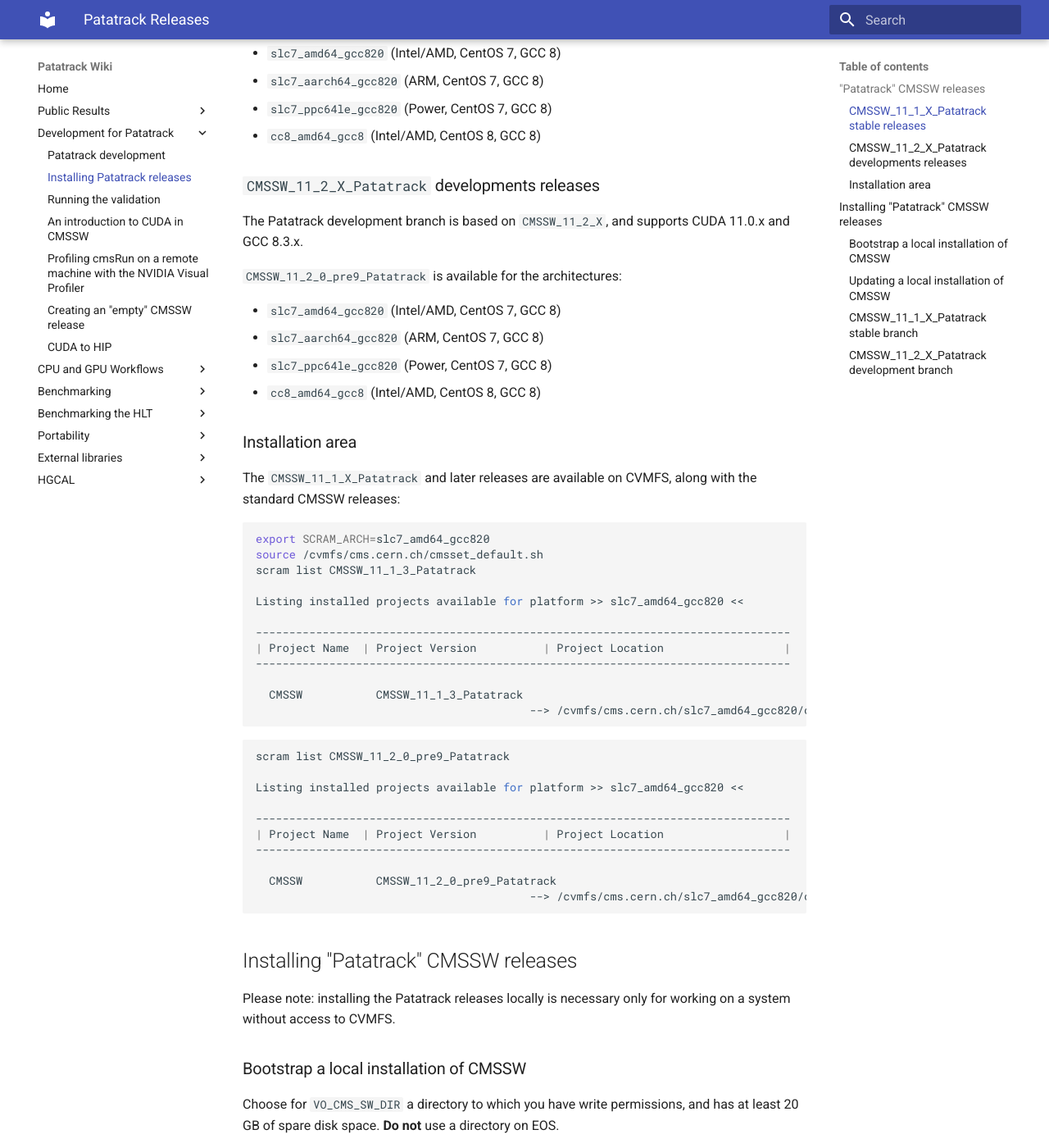
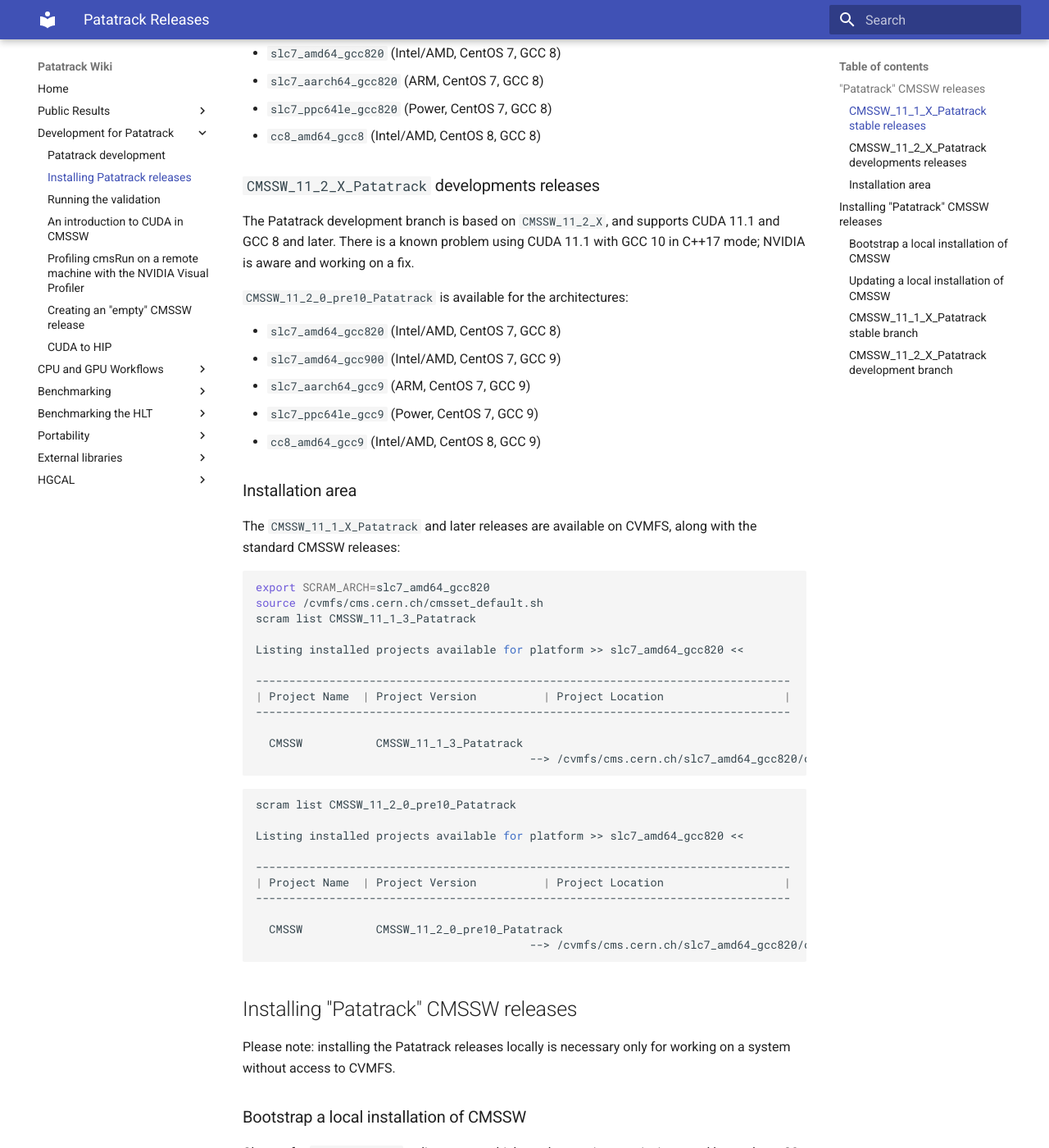
Before and after one commit to cms-patatrack/patatrack-website, an MkDocs documentation site: the page built from wiki/PatatrackReleases.md, in a window 1280 px wide and 1400 px high, scrolled down 333 px. Shown: the whole window at 82% size. Built offline with MkDocs 1.6.1 and Material for MkDocs 9.7.7, drawn with Linux system fonts in a browser that asks for light colours; some of the changed text lies outside the part shown.

Commit message:
Update releases to CMSSW_11_2_0_pre10_Patatrack

````diff
--- a/wiki/PatatrackReleases.md
+++ b/wiki/PatatrackReleases.md
@@ -25,14 +25,17 @@
 ### `CMSSW_11_2_X_Patatrack` developments releases
 
 The Patatrack development branch is based on `CMSSW_11_2_X`, and
-supports CUDA 11.0.x and GCC 8.3.x.
+supports CUDA 11.1 and GCC 8 and later.
+There is a known problem using CUDA 11.1 with GCC 10 in C++17 mode;
+NVIDIA is aware and working on a fix.
 
-`CMSSW_11_2_0_pre9_Patatrack` is available for the architectures:
+`CMSSW_11_2_0_pre10_Patatrack` is available for the architectures:
 
   - `slc7_amd64_gcc820` (Intel/AMD, CentOS 7, GCC 8)
-  - `slc7_aarch64_gcc820` (ARM, CentOS 7, GCC 8)
-  - `slc7_ppc64le_gcc820` (Power,  CentOS 7, GCC 8)
-  - `cc8_amd64_gcc8` (Intel/AMD, CentOS 8, GCC 8)
+  - `slc7_amd64_gcc900` (Intel/AMD, CentOS 7, GCC 9)
+  - `slc7_aarch64_gcc9` (ARM, CentOS 7, GCC 9)
+  - `slc7_ppc64le_gcc9` (Power,  CentOS 7, GCC 9)
+  - `cc8_amd64_gcc9` (Intel/AMD, CentOS 8, GCC 9)
 
 
 ### Installation area
@@ -54,7 +57,7 @@
                                          --> /cvmfs/cms.cern.ch/slc7_amd64_gcc820/cms/cmssw/CMSSW_11_1_3_Patatrack
 ```
 ```bash
-scram list CMSSW_11_2_0_pre9_Patatrack
+scram list CMSSW_11_2_0_pre10_Patatrack
 
 Listing installed projects available for platform >> slc7_amd64_gcc820 <<
 
@@ -62,8 +65,8 @@
 | Project Name  | Project Version          | Project Location                  |
 --------------------------------------------------------------------------------
 
-  CMSSW           CMSSW_11_2_0_pre9_Patatrack
-                                         --> /cvmfs/cms.cern.ch/slc7_amd64_gcc820/cms/cmssw/CMSSW_11_2_0_pre9_Patatrack
+  CMSSW           CMSSW_11_2_0_pre10_Patatrack
+                                         --> /cvmfs/cms.cern.ch/slc7_amd64_gcc820/cms/cmssw/CMSSW_11_2_0_pre10_Patatrack
 ```
 
 ## Installing "Patatrack" CMSSW releases
@@ -117,5 +120,5 @@
 The `CMSSW_11_2_X_Patatrack` releases are available on the official repository,
 and can be installed directly with:
 ```bash
-$VO_CMS_SW_DIR/common/cmspkg -a $SCRAM_ARCH install -y cms+cmssw+CMSSW_11_2_0_pre9_Patatrack
+$VO_CMS_SW_DIR/common/cmspkg -a $SCRAM_ARCH install -y cms+cmssw+CMSSW_11_2_0_pre10_Patatrack
 ```
````
Also changed, not shown: wiki/PatatrackDevelopment.md (+11 -8 lines), wiki/PatatrackValidation.md (+18 -16 lines).
